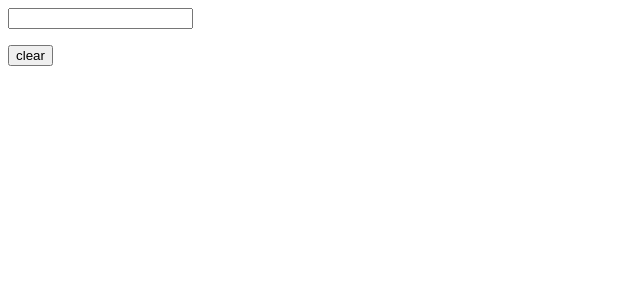
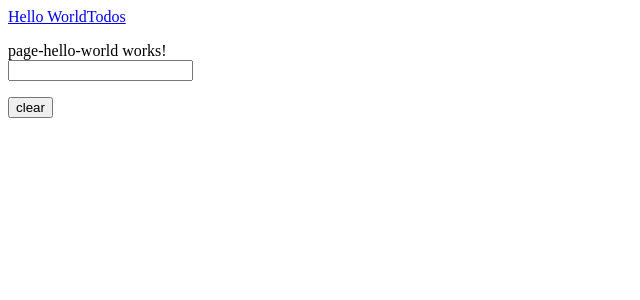
Before and after one commit to kmsheng/angular-playground, an Angular app: page /helloworld in a window 1280 px wide. Shown: the top 300 px of the page, without its empty margins (0-640 px from the left). Built offline with nearby package versions, Linux system fonts and the light colour scheme.

Commit message:
feat: add routes

```diff
--- a/src/app/app.component.html
+++ b/src/app/app.component.html
@@ -1 +1,5 @@
-<app-todos></app-todos>
+<nav>
+  <a routerLink="/helloworld">Hello World</a>
+  <a routerLink="/todos">Todos</a>
+</nav>
+<router-outlet></router-outlet>
--- a/src/app/page-hello-world/page-hello-world.component.html
+++ b/src/app/page-hello-world/page-hello-world.component.html
@@ -1,3 +1,4 @@
 <p>
   page-hello-world works!
+  <app-todos></app-todos>
 </p>
```
Also changed, not shown: src/app/app-routing.module.ts (+11 -5 lines).
